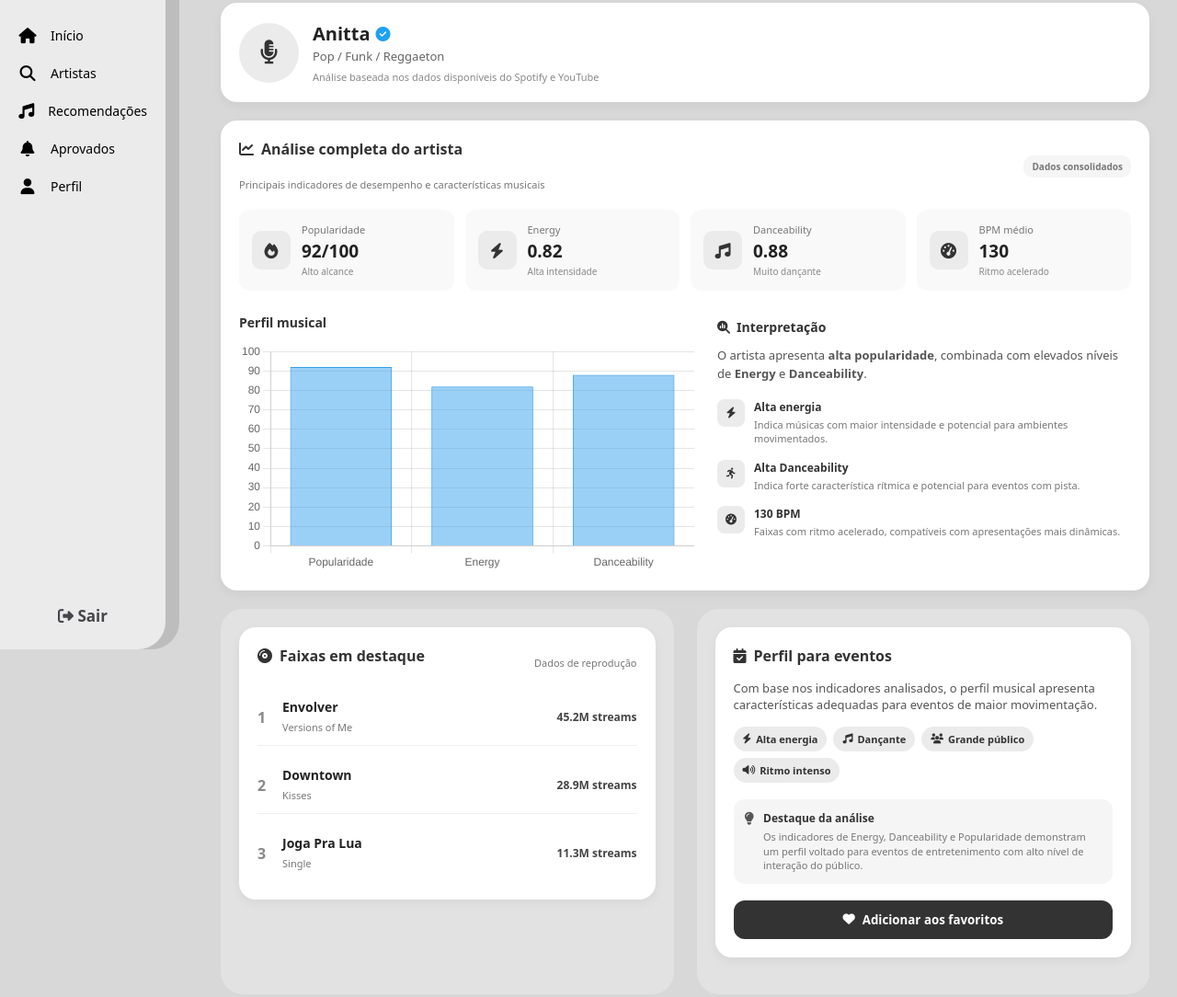
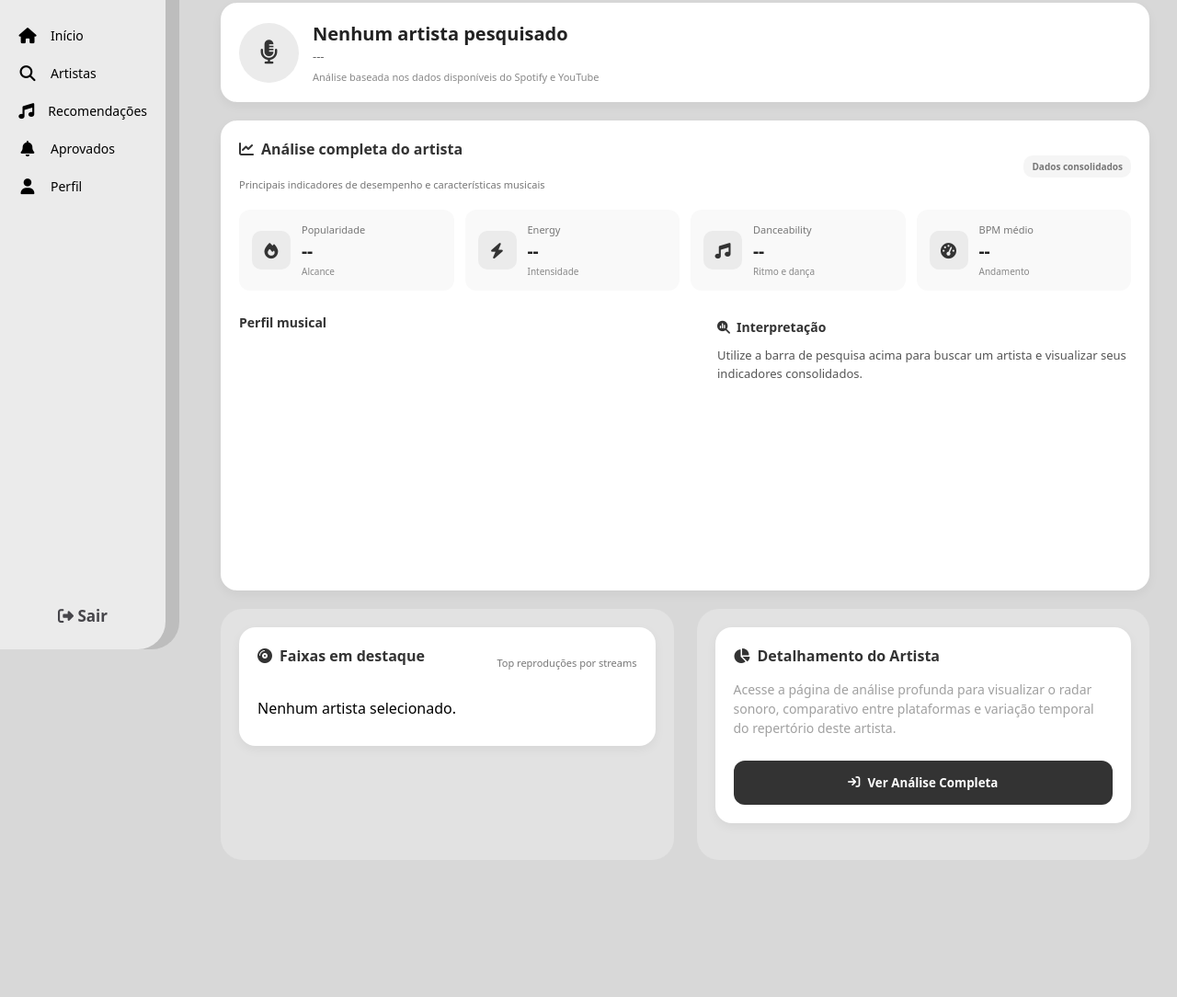
Before and after one commit to Grupo-1-2ADSA26/sonora, a website: page public/funcionario/pesquisa.html in a window 1280 px wide. Shown: the part 94-1178 px from the top of the page at 92% size. After the commit the page ends 1059 px from the top, so only its background shows below. Drawn offline with nearby package versions, Linux system fonts and the light colour scheme.

Commit message:
backEnd função pesquisar astista

```diff
--- a/app.js
+++ b/app.js
@@ -24,6 +24,7 @@
     let suporteRouter = require("./src/routes/suporte/suporte");
     let eventoRouter = require("./src/routes/evento/evento");
     let aprovadosRouter = require("./src/routes/aprovados/aprovados");
+    let artistaRouter = require("./src/routes/artista/artista");
 
     app.use(express.json());
     app.use(express.urlencoded({ extended: false }));
@@ -40,6 +41,7 @@
     app.use("/suporte", suporteRouter);
     app.use("/evento", eventoRouter);
     app.use("/aprovados", aprovadosRouter);
+    app.use("/artista", artistaRouter);
 
 
     app.listen(PORTA_APP, function () {
--- a/public/funcionario/pesquisa.html
+++ b/public/funcionario/pesquisa.html
@@ -4,8 +4,7 @@
 <head>
     <meta charset="UTF-8">
     <meta name="viewport" content="width=device-width, initial-scale=1.0">
-
-    <title>Análise de Artista | Sonora</title>
+    <title>Pesquisa de Artistas | Sonora</title>
 
     <script src="https://kit.fontawesome.com/d840916580.js" crossorigin="anonymous"></script>
     <script src="https://cdn.jsdelivr.net/npm/chart.js"></script>
@@ -20,10 +19,10 @@
         <p class="logo">sonora.</p>
         <ul class="lista">
             <li><a href="dashboard.html"><i class="fa-solid fa-house"></i>Início</a></li>
-            <li><a href="pesquisa.html"><i class="fa-solid fa-magnifying-glass"></i>Artistas</a></li>
+            <li class="ativo"><a href="pesquisa.html"><i class="fa-solid fa-magnifying-glass"></i>Artistas</a></li>
             <li><a href="recomendacoes.html"><i class="fa-solid fa-music"></i>Recomendações</a></li>
             <li><a href="aprovados.html"><i class="fa-solid fa-bell"></i>Aprovados</a></li>
-            <li class="ativo"><a href="perfil.html"><i class="fa-solid fa-user"></i>Perfil</a></li>
+            <li><a href="perfil.html"><i class="fa-solid fa-user"></i>Perfil</a></li>
         </ul>
         <div class="box-sair">
             <a class="botao-sair" href="../index.html"><i class="fa-solid fa-right-from-bracket"></i> Sair</a>
@@ -35,10 +34,11 @@
         <header class="search-bar">
             <div class="search-input">
                 <i class="fa-solid fa-magnifying-glass"></i>
-                <input type="text" placeholder="Buscar artista, gênero ou música..." value="Anitta">
+                <input type="text" id="input-pesquisa" placeholder="Digite o nome do artista (ex: Anitta, Alok)...">
             </div>
-            <button class="btn-primary">Pesquisar</button>
+            <button class="btn-primary" onclick="buscarArtista()">Pesquisar</button>
         </header>
+
 
         <section class="card artist-header">
             <div class="profile-header">
@@ -46,13 +46,11 @@
                     <i class="fa-solid fa-microphone-lines"></i>
                 </div>
                 <div class="profile-meta">
-                    <h2>
-                        Anitta
-                        <i class="fa-solid fa-circle-check verified" title="Artista verificado">
-                        </i>
+                    <h2 id="nome-artista">
+                        Nenhum artista pesquisado
                     </h2>
-                    <p class="genre-tag">
-                        Pop / Funk / Reggaeton
+                    <p class="genre-tag" id="genero-artista">
+                        ---
                     </p>
                     <small>
                         Análise baseada nos dados disponíveis do Spotify e YouTube
@@ -85,10 +83,8 @@
                     </div>
                     <div>
                         <small>Popularidade</small>
-                        <strong>92/100</strong>
-                        <span class="analysis-description">
-                            Alto alcance
-                        </span>
+                        <strong id="kpi-popularidade">--</strong>
+                        <span class="analysis-description">Alcance</span>
                     </div>
                 </div>
 
@@ -98,10 +94,8 @@
                     </div>
                     <div>
                         <small>Energy</small>
-                        <strong>0.82</strong>
-                        <span class="analysis-description">
-                            Alta intensidade
-                        </span>
+                        <strong id="kpi-energy">--</strong>
+                        <span class="analysis-description">Intensidade</span>
                     </div>
                 </div>
 
@@ -111,10 +105,8 @@
                     </div>
                     <div>
                         <small>Danceability</small>
-                        <strong>0.88</strong>
-                        <span class="analysis-description">
-                            Muito dançante
-                        </span>
+                        <strong id="kpi-danceability">--</strong>
+                        <span class="analysis-description">Ritmo e dança</span>
                     </div>
                 </div>
 
@@ -124,19 +116,15 @@
                     </div>
                     <div>
                         <small>BPM médio</small>
-                        <strong>130</strong>
-                        <span class="analysis-description">
-                            Ritmo acelerado
-                        </span>
+                        <strong id="kpi-bpm">--</strong>
+                        <span class="analysis-description">Andamento</span>
                     </div>
                 </div>
             </div>
 
             <div class="analysis-content">
                 <div class="chart-area">
-                    <h4>
-                        Perfil musical
-                    </h4>
+                    <h4>Perfil musical</h4>
                     <div class="chart-container">
                         <canvas id="artistChart"></canvas>
                     </div>
@@ -147,49 +135,13 @@
                         <i class="fa-solid fa-magnifying-glass-chart"></i>
                         Interpretação
                     </h4>
-                    <p>
-                        O artista apresenta
-                        <strong>alta popularidade</strong>,
-                        combinada com elevados níveis de
-                        <strong>Energy</strong> e
-                        <strong>Danceability</strong>.
+                    <p id="texto-interpretacao">
+                        Utilize a barra de pesquisa acima para buscar um artista e visualizar seus indicadores consolidados.
                     </p>
-                    <div class="summary-item">
-                        <i class="fa-solid fa-bolt"></i>
-                        <div>
-                            <strong>Alta energia</strong>
-                            <span>
-                                Indica músicas com maior intensidade
-                                e potencial para ambientes movimentados.
-                            </span>
-                        </div>
-                    </div>
-
-                    <div class="summary-item">
-                        <i class="fa-solid fa-person-running"></i>
-                        <div>
-                            <strong>Alta Danceability</strong>
-                            <span>
-                                Indica forte característica rítmica
-                                e potencial para eventos com pista.
-                            </span>
-                        </div>
-                    </div>
-
-                    <div class="summary-item">
-                        <i class="fa-solid fa-gauge-high"></i>
-                        <div>
-                            <strong>130 BPM</strong>
-                            <span>
-                                Faixas com ritmo acelerado,
-                                compatíveis com apresentações
-                                mais dinâmicas.
-                            </span>
-                        </div>
-                    </div>
                 </div>
             </div>
         </section>
+
 
         <div class="dashboard-grid">
             <section class="section-panel">
@@ -199,128 +151,30 @@
                             <i class="fa-solid fa-compact-disc"></i>
                             Faixas em destaque
                         </h3>
-                        <small>
-                            Dados de reprodução
-                        </small>
+                        <small>Top reproduções por streams</small>
                     </div>
 
-                    <ul class="track-list">
-                        <li>
-                            <div class="track-info">
-                                <span class="rank">
-                                    1
-                                </span>
-                                <div>
-                                    <strong>
-                                        Envolver
-                                    </strong>
-                                    <small>
-                                        Versions of Me
-                                    </small>
-                                </div>
-                            </div>
-                            <span class="track-stats">
-                                45.2M streams
-                            </span>
-                        </li>
-
-                        <li>
-                            <div class="track-info">
-                                <span class="rank">
-                                    2
-                                </span>
-                                <div>
-                                    <strong>
-                                        Downtown
-                                    </strong>
-                                    <small>
-                                        Kisses
-                                    </small>
-                                </div>
-                            </div>
-                            <span class="track-stats">
-                                28.9M streams
-                            </span>
-                        </li>
-
-
-                        <li>
-                            <div class="track-info">
-                                <span class="rank">
-                                    3
-                                </span>
-                                <div>
-                                    <strong>
-                                        Joga Pra Lua
-                                    </strong>
-
-                                    <small>
-                                        Single
-                                    </small>
-                                </div>
-                            </div>
-                            <span class="track-stats">
-                                11.3M streams
-                            </span>
-                        </li>
+                    <ul class="track-list" id="lista-faixas">
+                        <li><span>Nenhum artista selecionado.</span></li>
                     </ul>
                 </div>
             </section>
 
             <section class="section-panel">
-                <div class="card">
+                <div class="card" style="display: flex; flex-direction: column; justify-content: space-between; height: 100%;">
+                    <div>
                         <h3>
-                        <i class="fa-solid fa-calendar-check"></i>
-                        Perfil para eventos
+                            <i class="fa-solid fa-chart-pie"></i>
+                            Detalhamento do Artista
                         </h3>
-
-                    <p class="curation-text">
-                        Com base nos indicadores analisados,
-                        o perfil musical apresenta características
-                        adequadas para eventos de maior movimentação.
+                        <p style="margin-top: 15px; color: #a0a0a0; font-size: 14px; line-height: 1.5;">
+                            Acesse a página de análise profunda para visualizar o radar sonoro, comparativo entre plataformas e variação temporal do repertório deste artista.
                         </p>
-
-                    <div class="event-tags">
-                        <span>
-                            <i class="fa-solid fa-bolt"></i>
-                            Alta energia
-                        </span>
-                        <span>
-                            <i class="fa-solid fa-music"></i>
-                            Dançante
-                        </span>
-                        <span>
-                            <i class="fa-solid fa-users"></i>
-                            Grande público
-                        </span>
-                        <span>
-                            <i class="fa-solid fa-volume-high"></i>
-                            Ritmo intenso
-                        </span>
                     </div>
 
-
-                    <div class="recommendation-box">
-                        <i class="fa-solid fa-lightbulb"></i>
-                        <div>
-                            <strong>
-                                Destaque da análise
-                            </strong>
-                            <p>
-                                Os indicadores de Energy,
-                                Danceability e Popularidade
-                                demonstram um perfil voltado
-                                para eventos de entretenimento
-                                com alto nível de interação
-                                do público.
-                            </p>
-                        </div>
-                    </div>
-
-
-                    <button class="btn-primary full-width">
-                        <i class="fa-solid fa-heart"></i>
-                        Adicionar aos favoritos
+                    <button class="btn-primary full-width" onclick="irParaAnalise()" style="margin-top: 25px; padding: 15px;">
+                        <i class="fa-solid fa-arrow-right-to-bracket"></i>
+                        Ver Análise Completa
                     </button>
                 </div>
             </section>
@@ -328,49 +182,113 @@
     </main>
 
     <script>
-        const ctx = document
-            .getElementById('artistChart')
-            .getContext('2d');
+        let meuchart = null;
+        let idArtistaAtual = null;
 
-        new Chart(ctx, {
+        window.onload = function () {
+            // Página inixia toda limpa
+        };
+
+        function atualizarGrafico(popularidade, energy, danceability) {
+            const ctx = document.getElementById('artistChart').getContext('2d');
+
+            if (meuchart) {
+                meuchart.destroy();
+            }
+
+            meuchart = new Chart(ctx, {
                 type: 'bar',
                 data: {
-                labels: [
-                    'Popularidade',
-                    'Energy',
-                    'Danceability'
-                ],
+                    labels: ['Popularidade', 'Energy', 'Danceability'],
                     datasets: [{
-                    label: 'Indicadores',
-                    data: [
-                        92,
-                        82,
-                        88
-                    ],
+                        label: 'Índice (%)',
+                        data: [popularidade, energy * 100, danceability * 100],
                         borderWidth: 1
                     }]
                 },
-
                 options: {
                     responsive: true,
                     maintainAspectRatio: false,
                     scales: {
-                    y: {
-                        beginAtZero: true,
-                        max: 100
+                        y: { beginAtZero: true, max: 100 }
+                    },
+                    plugins: { legend: { display: false } }
                 }
-                },
+            });
+        }
 
-                plugins: {
-                    legend: {
-                        display: false
+        function buscarArtista() {
+            const nome = document.getElementById('input-pesquisa').value;
+
+            if (!nome || nome.trim() === "") {
+                alert("Digite o nome de um artista para pesquisar!");
+                return;
+            }
+
+            fetch(`/artista/pesquisar?nome=${encodeURIComponent(nome)}`)
+                .then(resposta => {
+                    if (resposta.ok) {
+                        resposta.json().then(dados => {
+                            idArtistaAtual = dados.id_artista;
+
+                            // Atualizar Cabeçalho
+                            document.getElementById('nome-artista').innerHTML = `${dados.nome} <i class="fa-solid fa-circle-check verified" title="Artista verificado"></i>`;
+                            document.getElementById('genero-artista').innerText = dados.genero;
+
+                            // Atualizar KPIs individuais
+                            document.getElementById('kpi-popularidade').innerText = `${dados.popularidade}/100`;
+                            document.getElementById('kpi-energy').innerText = dados.energy;
+                            document.getElementById('kpi-danceability').innerText = dados.danceability;
+                            document.getElementById('kpi-bpm').innerText = dados.bpm;
+
+                            // Texto de Interpretação Dinâmico
+                            document.getElementById('texto-interpretacao').innerText =
+                                `${dados.nome} destaca-se com uma média de ${dados.bpm} BPM e energia de ${(dados.energy * 100).toFixed(0)}%, com forte aceitação em faixas do gênero ${dados.genero}.`;
+
+                            // Atualizar Top 3 Faixas
+                            const listaFaixas = document.getElementById('lista-faixas');
+                            listaFaixas.innerHTML = '';
+
+                            if (dados.topFaixas && dados.topFaixas.length > 0) {
+                                dados.topFaixas.forEach((faixa, idx) => {
+                                    const streamsFormatado = Number(faixa.total_streams).toLocaleString('pt-BR');
+                                    listaFaixas.innerHTML += `
+                                        <li>
+                                            <div class="track-info">
+                                                <span class="rank">${idx + 1}</span>
+                                                <div>
+                                                    <strong>${faixa.titulo}</strong>
+                                                    <small>${faixa.album || 'Single'}</small>
+                                                </div>
+                                            </div>
+                                            <span class="track-stats">${streamsFormatado} streams</span>
+                                        </li>
+                                    `;
+                                });
+                            } else {
+                                listaFaixas.innerHTML = '<li><span>Nenhuma faixa cadastrada.</span></li>';
+                            }
+
+
+                            atualizarGrafico(dados.popularidade, dados.energy, dados.danceability);
+                        });
+                    } else {
+                        alert("Artista não encontrado!");
+                    }
+                })
+                .catch(erro => console.error("Erro na busca:", erro));
+        }
+
+        function irParaAnalise() {
+            if (idArtistaAtual) {
+                const idEmpresa = sessionStorage.ID_EMPRESA || 1;
+                window.location.href = `analise.html?idArtista=${idArtistaAtual}&idEmpresa=${idEmpresa}`;
+            } else {
+                alert("Busque um artista primeiro para visualizar a análise completa!");
             }
         }
-            }
-
-        });
-
     </script>
 
 </body>
+
 </html>
```
Also changed, not shown: src/controllers/artista/artistaController.js (added, +57 -0 lines), src/models/artista/artistaModel.js (added, +48 -0 lines), src/routes/artista/artista.js (added, +9 -0 lines). Lines whose indentation alone changed are shown as unchanged.
